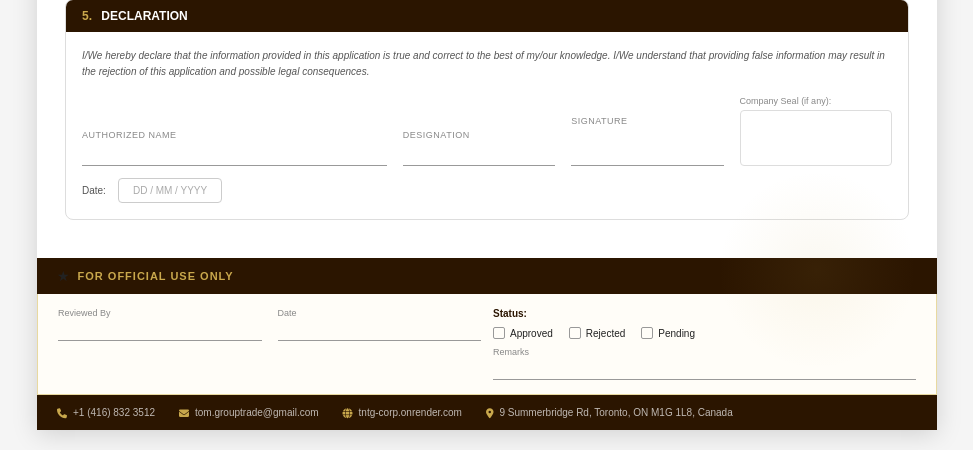
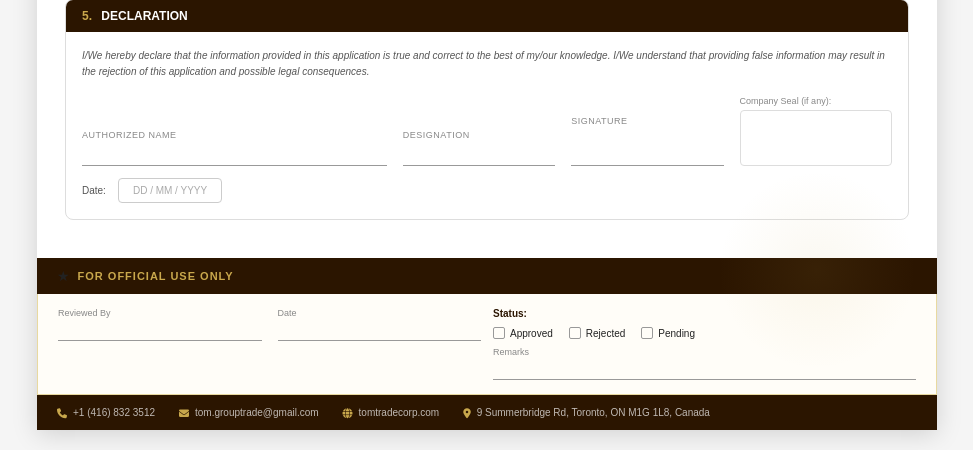
Before and after one commit to Keplas/tntg-corp, a Django app: page /services/trade/form/download/ in a window 1280 px wide. Shown: the part 1390-1840 px from the top of the page, without its empty margins (153-1126 px from the left). Run offline with Django 5.2, Linux system fonts and the light colour scheme; some libraries are stand-ins or nearby versions.

Commit message:
Update all URLs to tomtradecorp.com: invoices, trade forms, settings, email links, WhatsApp share links

```diff
--- a/services/views.py
+++ b/services/views.py
@@ -109,7 +109,7 @@ def trade_apply(request):
                     f'Quantity:    {inquiry.quantity_kg} kg\n'
                     f'Frequency:   {inquiry.get_frequency_display()}\n\n'
                     f'Notes:\n{inquiry.notes or "None"}\n\n'
-                    f'Review at: https://tntg-corp.onrender.com/trade/dashboard/'
+                    f'Review at: https://tomtradecorp.com/trade/dashboard/'
                 ),
                 from_email=getattr(djsettings,'DEFAULT_FROM_EMAIL',''),
                 recipient_list=['tom.grouptrade@gmail.com'],
--- a/templates/marketplace/order_invoice.html
+++ b/templates/marketplace/order_invoice.html
@@ -129,7 +129,7 @@ body { background:#f0f0f0; }
   <div class="inv-foot">
     <div class="foot-item"><strong>T&TG Trade Corporation</strong> · Registered Import & Export (RM)</div>
     <div class="foot-item">tom.grouptrade@gmail.com</div>
-    <div class="foot-item">tntg-corp.onrender.com</div>
+    <div class="foot-item">tomtradecorp.com</div>
     <div class="foot-item">Toronto, ON, Canada</div>
   </div>
 </div>
--- a/templates/services/trade_form_pdf.html
+++ b/templates/services/trade_form_pdf.html
@@ -426,7 +426,7 @@
   <div class="form-footer">
     <div class="footer-item"><i class="fas fa-phone"></i> +1 (416) 832 3512</div>
     <div class="footer-item"><i class="fas fa-envelope"></i> tom.grouptrade@gmail.com</div>
-    <div class="footer-item"><i class="fas fa-globe"></i> tntg-corp.onrender.com</div>
+    <div class="footer-item"><i class="fas fa-globe"></i> tomtradecorp.com</div>
     <div class="footer-item"><i class="fas fa-map-marker-alt"></i> 9 Summerbridge Rd, Toronto, ON M1G 1L8, Canada</div>
   </div>
 
--- a/tntg_corp/settings.py
+++ b/tntg_corp/settings.py
@@ -11,7 +11,7 @@ SECRET_KEY = os.environ.get(
 DEBUG = os.environ.get('DEBUG', 'True') == 'True'
 ALLOWED_HOSTS = [
     '.run.app',
-    'tntg-corp-683706953030.us-east1.run.app','tntg-corp.onrender.com', 'tntgcorp.com', 'localhost', '127.0.0.1', '.onrender.com']
+    'tomtradecorp.com','tomtradecorp.com', 'tntgcorp.com', 'localhost', '127.0.0.1', '.onrender.com']
 
 # ── Apps ───────────────────────────────────────────────────────────────────────
 INSTALLED_APPS = [
@@ -141,7 +141,7 @@ DEFAULT_AUTO_FIELD = 'django.db.models.BigAutoField'
 
 # ── Trusted origins for CSRF (required behind Render's reverse proxy) ──────────
 CSRF_TRUSTED_ORIGINS = [
-    'https://tntg-corp.onrender.com',
+    'https://tomtradecorp.com',
     'https://tntgcorp.com',
     'https://*.onrender.com',
 ]
--- a/tntg_corp/settings_gcloud.py
+++ b/tntg_corp/settings_gcloud.py
@@ -11,9 +11,9 @@ SECRET_KEY = os.environ.get('SECRET_KEY', SECRET_KEY)
 ALLOWED_HOSTS = [
     'tomtradecorp.com',
     'www.tomtradecorp.com',
-    'tntg-corp.onrender.com',
+    'tomtradecorp.com',
     '.run.app',
-    'tntg-corp-683706953030.us-east1.run.app',
+    'tomtradecorp.com',
     '127.0.0.1',
     'localhost',
 ]
--- a/training/views.py
+++ b/training/views.py
@@ -25,7 +25,7 @@ def training_home(request):
                     msg  = 'Hi ' + name + ',\n\n'
                     msg += 'You are registered for T&TG Training.\n\n'
                     msg += 'Watch your videos at:\n'
-                    msg += 'https://tntg-corp.onrender.com/training/streaming/\n\n'
+                    msg += 'https://tomtradecorp.com/training/streaming/\n\n'
                     msg += 'T&TG Trade Corporation\n'
                     msg += '9 Summerbridge Rd, Toronto, ON M1G 1L8, Canada'
                     send_mail(
```
